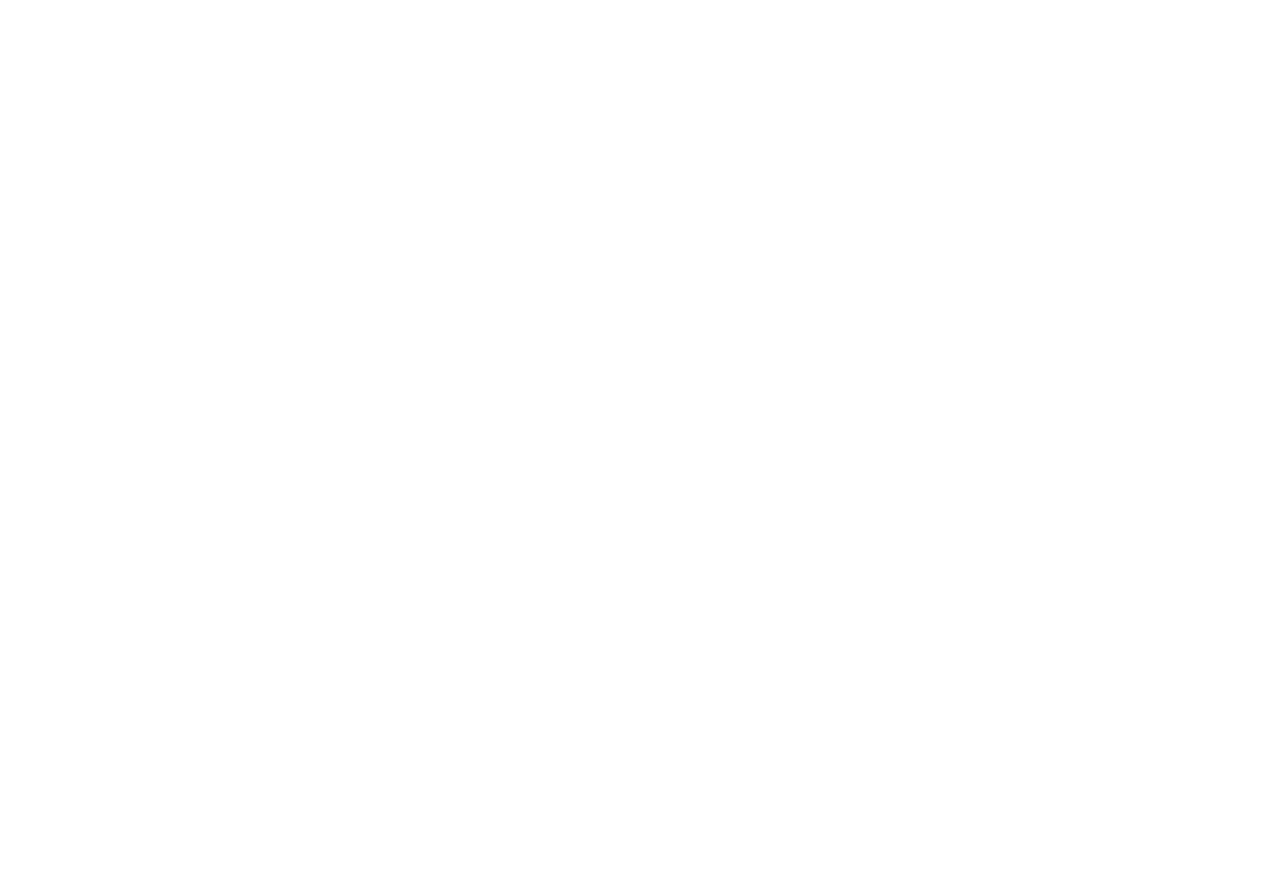
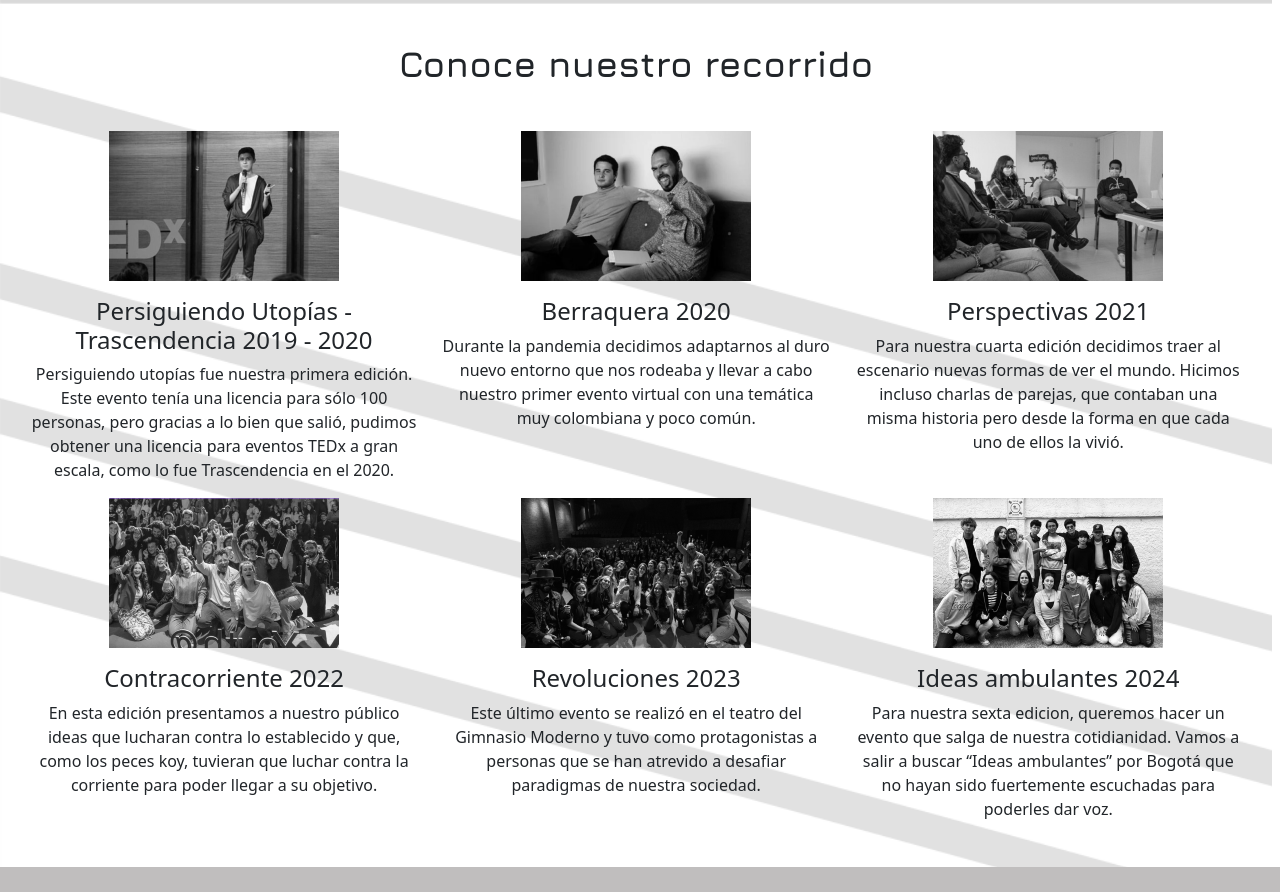
Before and after one commit to IsmaelMatiz/Sitio_TEDx_Usaquen, a React (Vite) app: page / in a window 1280 px wide. Shown: the part 2040-2932 px from the top of the page. Before the commit the page ends 1981 px from the top, so only its background shows below. Built offline with nearby package versions, Linux system fonts and the light colour scheme; a web font is replaced by a local one.

Commit message:
path section done

```diff
--- /dev/null
+++ b/src/components/CSS/path.scss
@@ -0,0 +1,30 @@
+
+.container-path-sec{
+    position: relative;
+    width: 99.4%;
+    background-image: url("../../assets/bg_path.png");
+    background-position: top;
+    background-repeat: no-repeat;
+    background-size: cover;
+    padding: 30px;
+}
+
+.row-container-path-sec{
+    font-family: "Jura";
+    font-weight: bold;
+    font-size: 36px;
+    text-align: center;
+    padding: 40px;
+}
+
+.gr-container-path-sec{
+    align-items: center;
+    justify-content: center;
+}
+
+@media (min-width: 1081px) {
+    .path-sec-footer{
+        background-color: #C0BEBE;
+        height: 25px;
+    }
+}
--- a/src/components/CSS/redForm.scss
+++ b/src/components/CSS/redForm.scss
@@ -1,5 +1,6 @@
 .desk, .mobile {
     display: block;
+    margin-bottom: 150px;
 }
 
 @media (min-width: 1081px) {
--- a/src/components/JSX/path.jsx
+++ b/src/components/JSX/path.jsx
@@ -0,0 +1,99 @@
+import '../CSS/path.scss'
+import img_path1 from "../../assets/pathPics/path_1.png"
+import img_path2 from "../../assets/pathPics/path_2.png"
+import img_path3 from "../../assets/pathPics/path_3.png"
+import img_path4 from "../../assets/pathPics/path_4.png"
+import img_path5 from "../../assets/pathPics/path_5.png"
+import img_path6 from "../../assets/pathPics/path_6.png"
+
+export function PathSection() {
+
+    return(
+        <>
+        <div className="container-path-sec">
+            <div className="row-container-path-sec">
+            Conoce nuestro recorrido
+            </div>
+            <div className="row">
+    <div className="col">
+        <div className="gr-container-path-sec text-center d-flex flex-column align-items-center">
+            <img src={img_path1} alt="" className="path-sec-pics mb-3"/>
+            <h4 className="path-sec-title">
+                Persiguiendo Utopías - Trascendencia
+                2019 - 2020
+            </h4>
+            <p className="path-sec-paragraph">
+                Persiguiendo utopías fue nuestra primera edición. Este evento tenía una licencia para sólo 100 personas, pero gracias a lo bien que salió, pudimos obtener una licencia para eventos TEDx a gran escala, como lo fue Trascendencia en el 2020.
+            </p>
+        </div>
+    </div>
+    <div className="col">
+        <div className="gr-container-path-sec text-center d-flex flex-column align-items-center">
+            <img src={img_path2} alt="" className="path-sec-pics mb-3"/>
+            <h4 className="path-sec-title">
+                Berraquera
+                2020
+            </h4>
+            <p className="path-sec-paragraph">
+                Durante la pandemia decidimos adaptarnos al duro nuevo entorno que nos rodeaba y llevar a cabo nuestro primer evento virtual con una temática muy colombiana y poco común.
+            </p>
+        </div>
+    </div>
+    <div className="col">
+        <div className="gr-container-path-sec text-center d-flex flex-column align-items-center">
+            <img src={img_path3} alt="" className="path-sec-pics mb-3"/>
+            <h4 className="path-sec-title">
+                Perspectivas
+                2021
+            </h4>
+            <p className="path-sec-paragraph">
+                Para nuestra cuarta edición decidimos traer al escenario nuevas formas de ver el mundo. Hicimos incluso charlas de parejas, que contaban una misma historia pero desde la forma en que cada uno de ellos la vivió.
+            </p>
+        </div>
+    </div>
+</div>
+<div className="row">
+    <div className="col">
+        <div className="gr-container-path-sec text-center d-flex flex-column align-items-center">
+            <img src={img_path4} alt="" className="path-sec-pics mb-3"/>
+            <h4 className="path-sec-title">
+                Contracorriente
+                2022
+            </h4>
+            <p className="path-sec-paragraph">
+                En esta edición presentamos a nuestro público ideas que lucharan contra lo establecido y que, como los peces koy, tuvieran que luchar contra la corriente para poder llegar a su objetivo.
+            </p>
+        </div>
+    </div>
+    <div className="col">
+        <div className="gr-container-path-sec text-center d-flex flex-column align-items-center">
+            <img src={img_path5} alt="" className="path-sec-pics mb-3"/>
+            <h4 className="path-sec-title">
+                Revoluciones
+                2023
+            </h4>
+            <p className="path-sec-paragraph">
+                Este último evento se realizó en el teatro del Gimnasio Moderno y tuvo como protagonistas a personas que se han atrevido a desafiar paradigmas de nuestra sociedad.
+            </p>
+        </div>
+    </div>
+    <div className="col">
+        <div className="gr-container-path-sec text-center d-flex flex-column align-items-center">
+            <img src={img_path6} alt="" className="path-sec-pics mb-3"/>
+            <h4 className="path-sec-title">
+                Ideas ambulantes
+                2024
+            </h4>
+            <p className="path-sec-paragraph">
+                Para nuestra sexta edicion, queremos hacer un evento que salga de nuestra cotidianidad. Vamos a salir a buscar “Ideas ambulantes” por Bogotá que no hayan sido fuertemente escuchadas para poderles dar voz.
+            </p>
+        </div>
+    </div>
+</div>
+
+        </div>
+
+        <div className="path-sec-footer"></div>
+        </>
+    )
+}
--- a/src/pages/home.jsx
+++ b/src/pages/home.jsx
@@ -3,6 +3,7 @@
 import { RedForm } from "../components/JSX/redForm";
 import img_redForm_1 from "../assets/img_unete.png"
 import img_redForm_2 from "../assets/img_inscribete.png"
+import { PathSection } from "../components/JSX/path";
 
 export function HomeScreen() {
 
@@ -29,6 +30,38 @@
                 showIcons={true}
             />
 
+            <br />
+            <br />
+            <br />
+            <br />
+            <br />
+            <br />
+            <br />
+            <br />
+            <br />
+            <br />
+            <br />
+            <br />
+            <br />
+            <br />
+            <br />
+            <br />
+            <br />
+            <br />
+            <br />
+            <br />
+            <br />
+
+            <br />
+            <br />
+            <br />
+
+
+
+            <PathSection />
+
+
+
         </>
     )
 }
```
